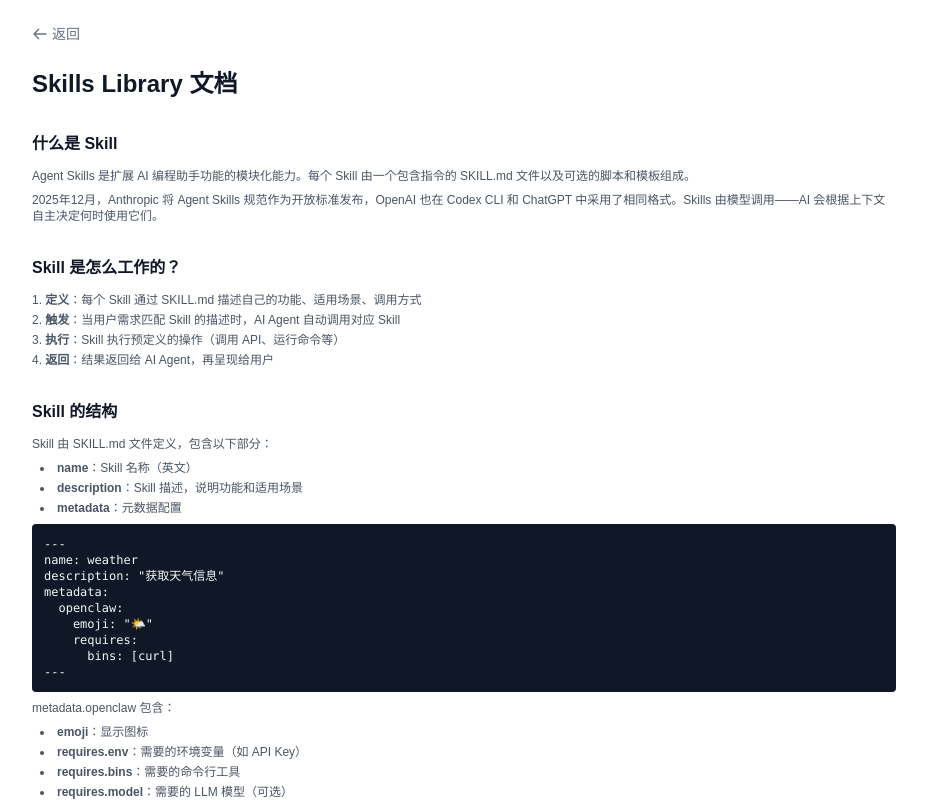
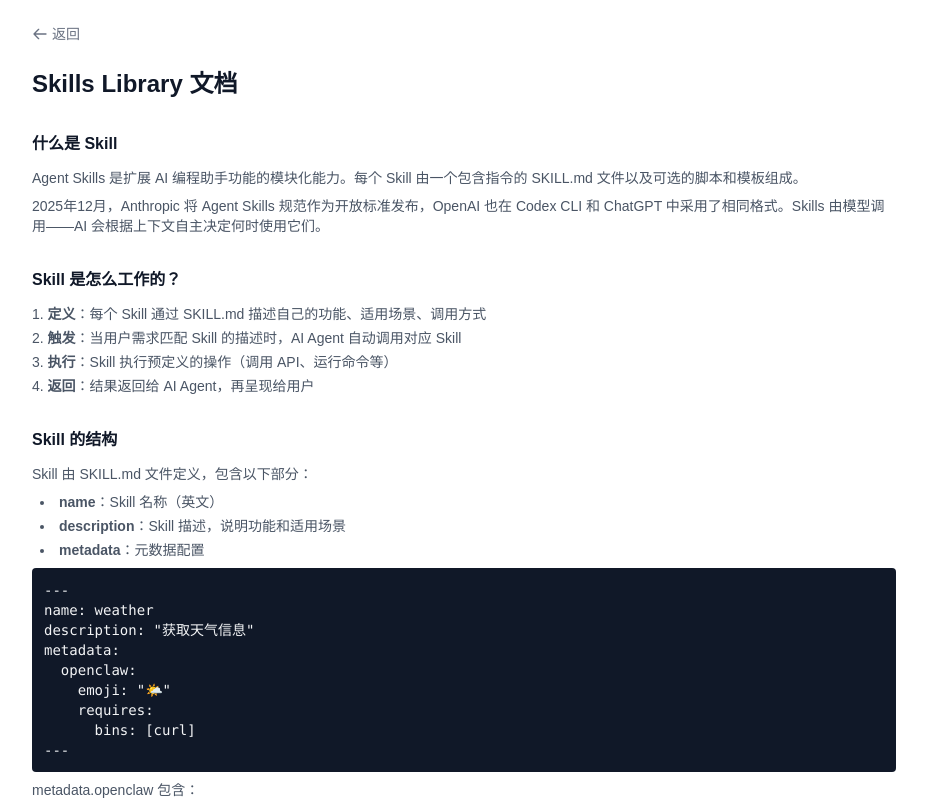
Before and after one commit to huangqianqian120/skillslibrary, a Next.js app: page /docs in a window 1280 px wide. Shown: the top 801 px of the page, without its empty margins (176-1103 px from the left). Built offline with nearby package versions, Linux system fonts and the light colour scheme; no server answers.

Commit message:
Fix: body text size text-sm for readability

```diff
--- a/app/docs/page.tsx
+++ b/app/docs/page.tsx
@@ -37,7 +37,7 @@
           Skills Library 文档
         </h1>
 
-        <div className="space-y-8 text-xs">
+        <div className="space-y-8 text-sm">
           <section>
             <h2 className="text-base font-bold text-gray-900 mb-3">什么是 Skill</h2>
             <p className="text-gray-600 mb-2">
@@ -67,7 +67,7 @@
                 <li><strong>description</strong>：Skill 描述，说明功能和适用场景</li>
                 <li><strong>metadata</strong>：元数据配置</li>
               </ul>
-              <pre className="mt-2 bg-gray-900 text-gray-100 p-3 rounded text-xs overflow-x-auto">
+              <pre className="mt-2 bg-gray-900 text-gray-100 p-3 rounded text-sm overflow-x-auto">
 {`---
 name: weather
 description: "获取天气信息"
```
